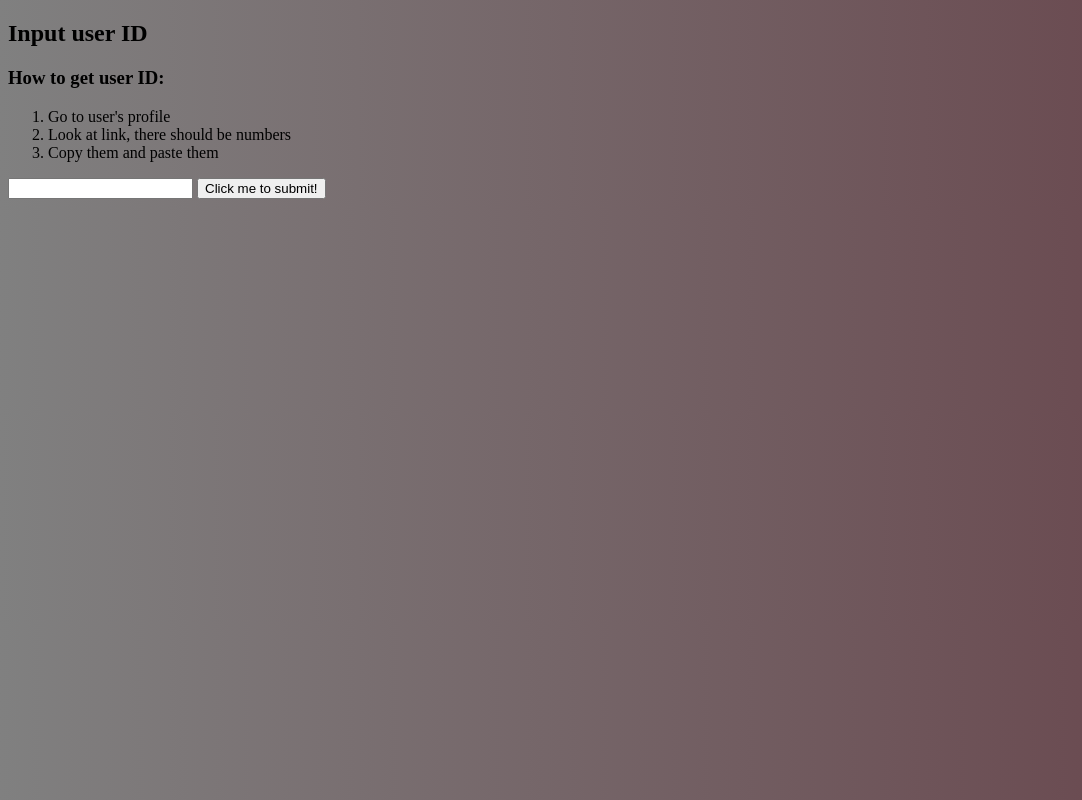
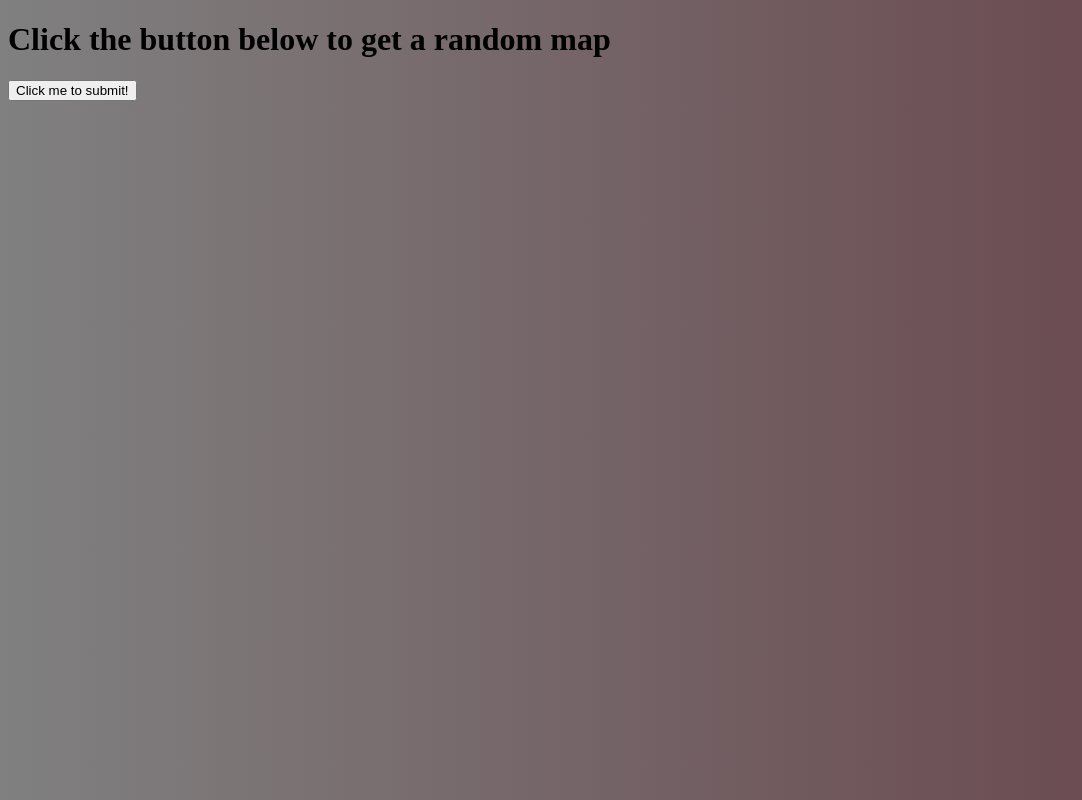
Before and after one commit to ScuffedItalian/beatsaveruserapi.github.io, a plain HTML site: page index.html in a window 1280 px wide. Shown: the whole page, without its empty margins (0-1082 px from the left). Drawn offline with Linux system fonts and the light colour scheme.

Commit message:
Redesign

```diff
--- a/index.html
+++ b/index.html
@@ -10,14 +10,7 @@
 <body>
 
     <div id="INTRO">
-        <h2>Input user ID</h4>
-        <h3>How to get user ID:</h5>
-        <ol>
-            <li>Go to user's profile</li>
-            <li>Look at link, there should be numbers</li>
-            <li>Copy them and paste them</li>
-        </ol>
-        <input id="userINP" type="text">
+        <h1>Click the button below to get a random map</h1>
         <button id="enterButton">Click me to submit!</button>
     </div>
 
```
